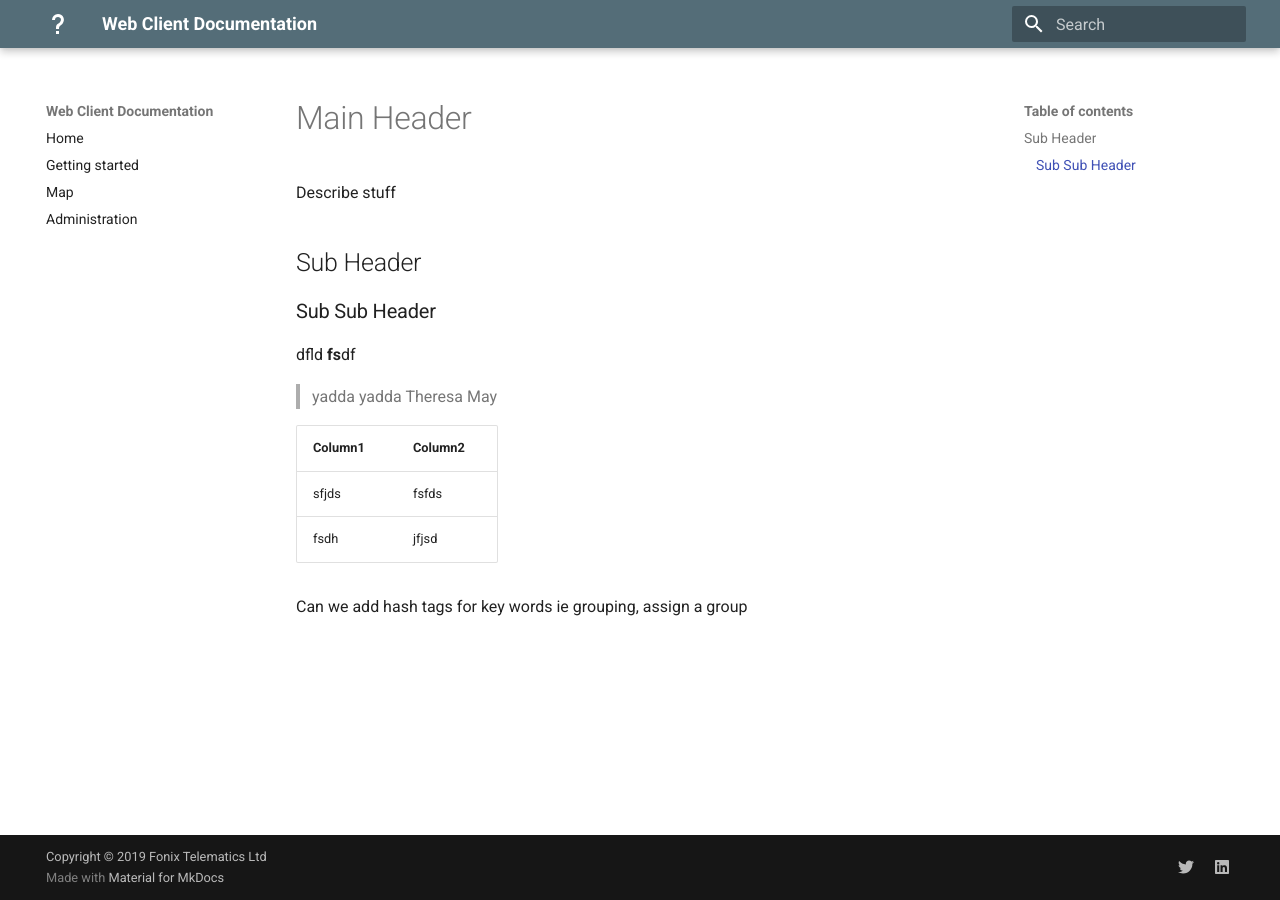
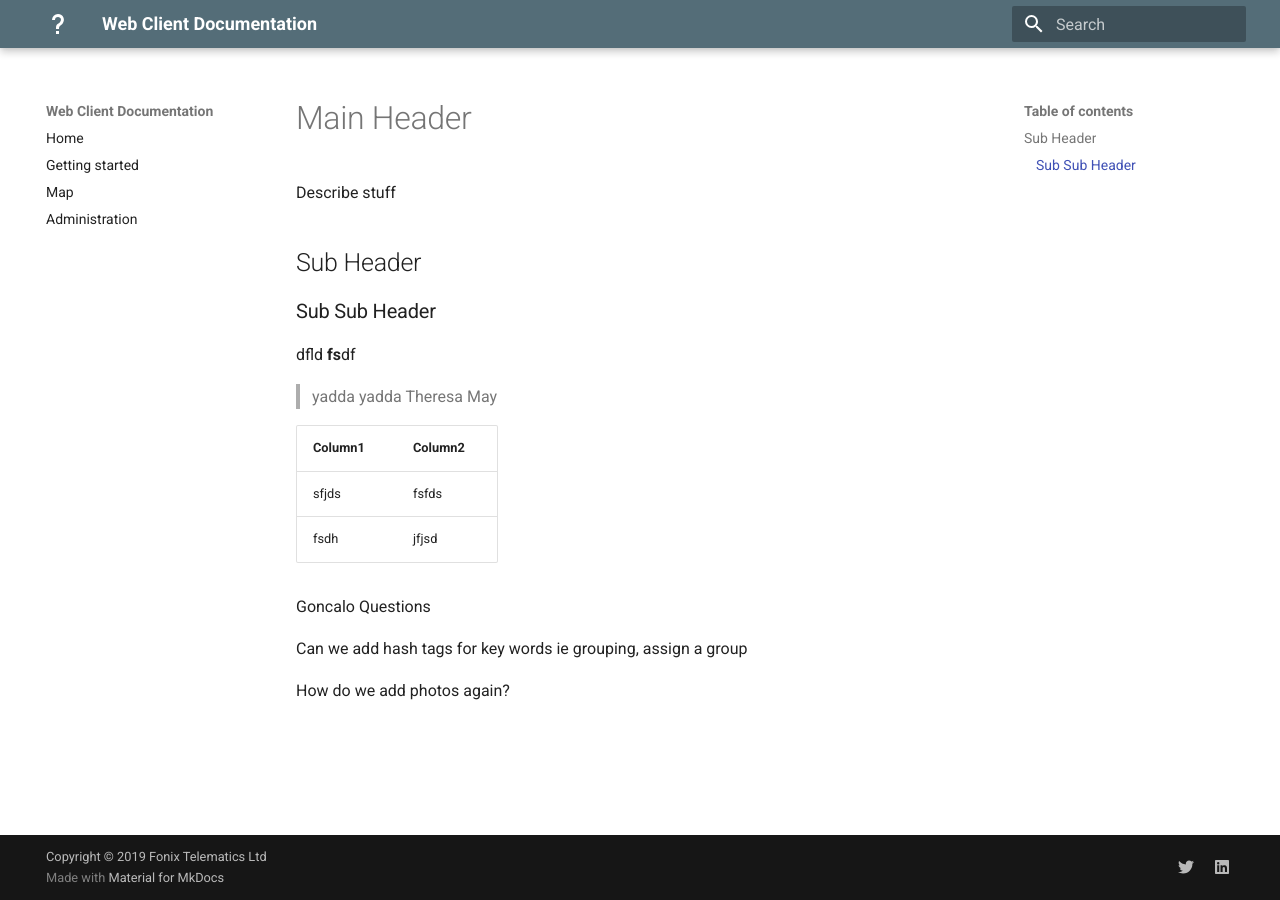
Before and after one commit to fonixtelematics/user-manual, an MkDocs documentation site: the page built from docs/AA Example Code.md, in a window 1280 px wide. Built offline with MkDocs 1.6.1 and Material for MkDocs 9.7.7, drawn with Linux system fonts in a browser that asks for light colours.

Commit message:
docs/AA Example Code.md updated from https://stackedit.io/

```diff
--- a/docs/AA Example Code.md
+++ b/docs/AA Example Code.md
@@ -16,7 +16,11 @@ dfld **fs**df
 | sfjds |fsfds  |
 |fsdh |jfjsd|
 
+Goncalo Questions
+
 Can we add hash tags for key words ie grouping, assign a group
+
+How do we add photos again?
 <!--stackedit_data:
-eyJoaXN0b3J5IjpbMTQ3MDk0MDg4NywtMTkxNzcwOTQ0XX0=
+eyJoaXN0b3J5IjpbMTUxMzQ5MDg5MSwtMTkxNzcwOTQ0XX0=
 -->
```
